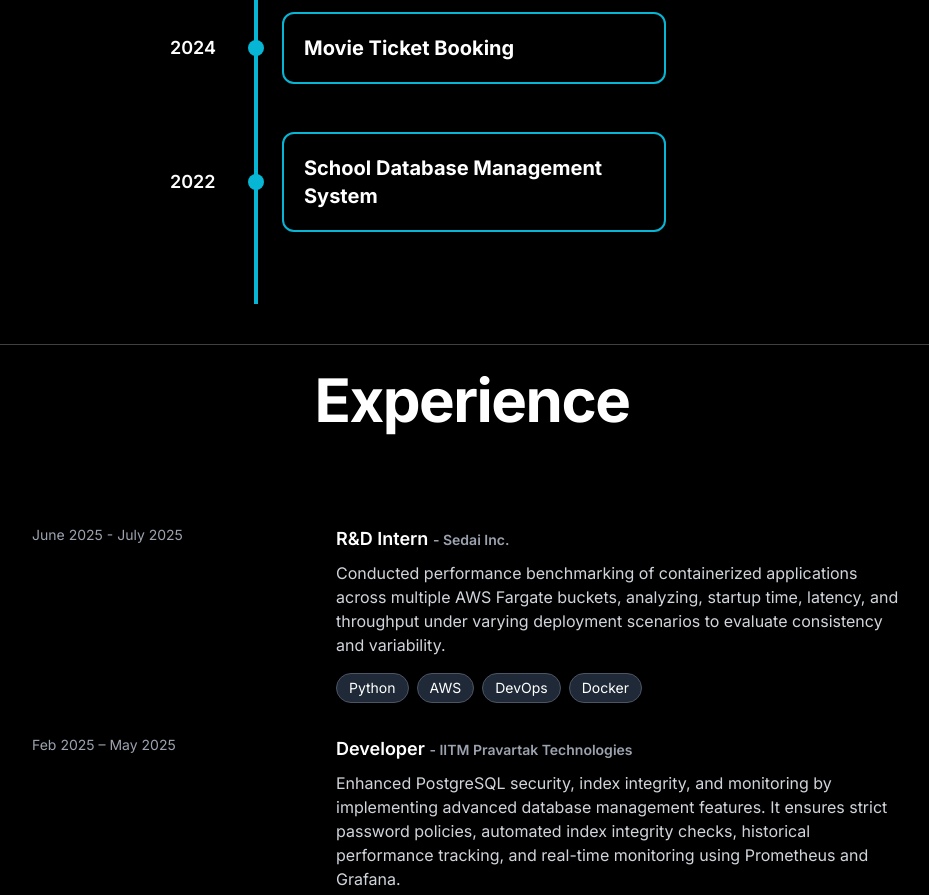
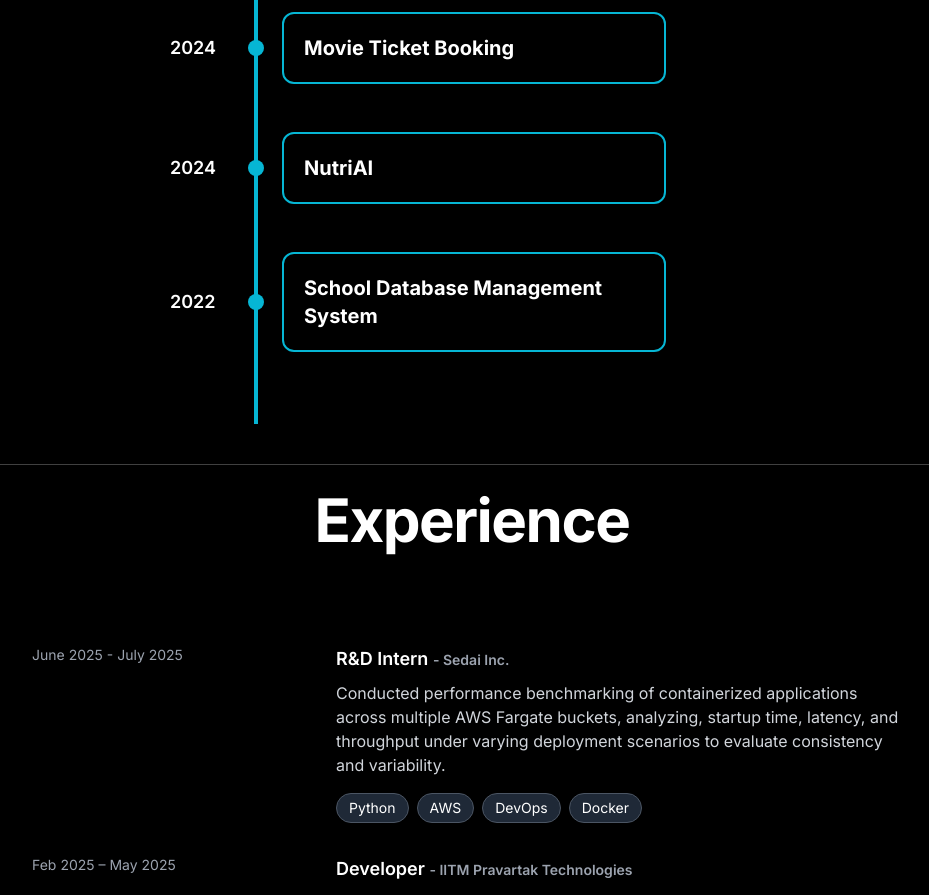
Before and after one commit to Aromal004/Portfolio, a React (Vite) app: page / in a window 1280 px wide. Shown: the part 1420-2315 px from the top of the page, without its empty margins (168-1097 px from the left). Built offline with nearby package versions, Linux system fonts and the light colour scheme.

Commit message:
nutriAi added

```diff
--- a/src/components/ProjectTimeline.jsx
+++ b/src/components/ProjectTimeline.jsx
@@ -25,6 +25,12 @@ const projects = [
     title: "Movie Ticket Booking",
     description: "A seamless Movie Ticket Booking System where users can browse movies, select showtimes, and book tickets. Powered by Django & PostgreSQL.",
     link: "https://github.com/Aromal004/TicketBooking.git"
+  },
+  {
+    year: "2024",
+    title: "NutriAI",
+    description: "An AI-powered React application that generates personalized diet plans based on region, budget, and user preferences.",
+    link: "https://github.com/AlanMVarghese/NutriAI"
   },
   {
     year: "2022",
```
